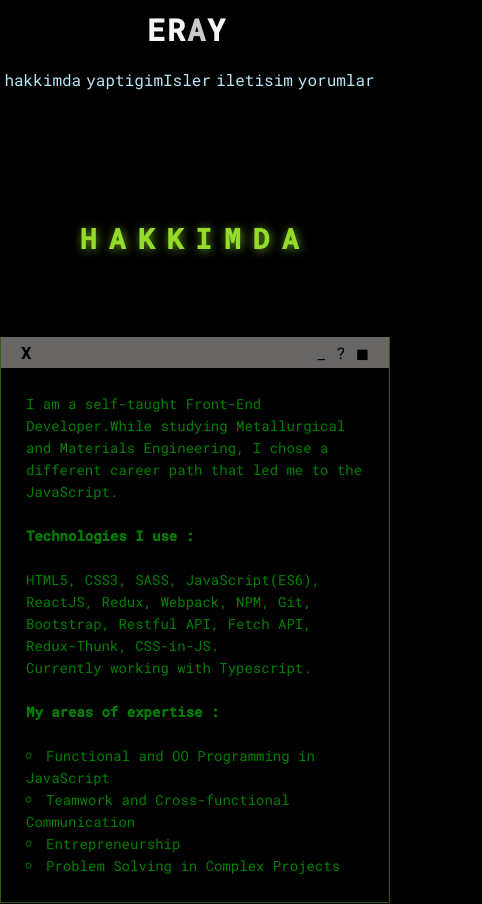
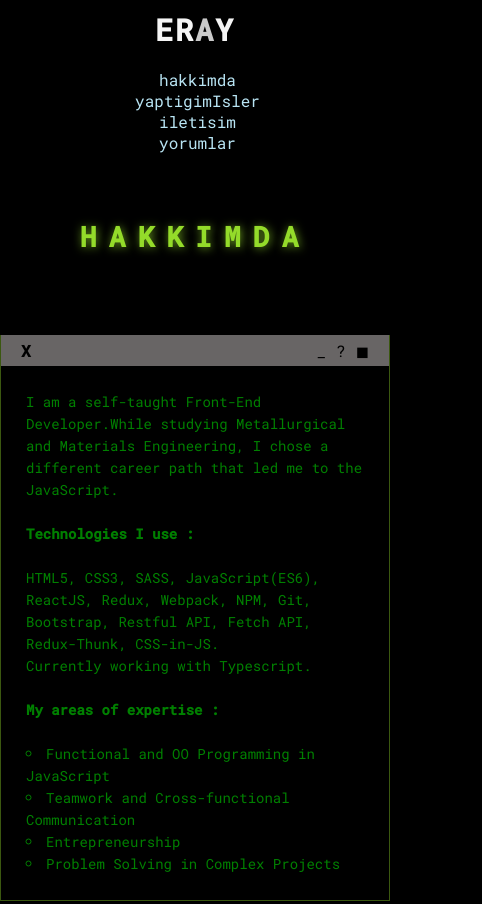
Before and after one commit to eraydurak/konusarak-ogren, a React (Create React App) app: page / in a window 390 px wide. Shown: the top 904 px of the page, 482 px wide, since content can reach past the window. Built offline with nearby package versions, Linux system fonts and the light colour scheme.

Commit message:
Fixed right blank area

```diff
--- a/src/App.scss
+++ b/src/App.scss
@@ -29,10 +29,10 @@ $transiti: 0.4s all cubic-bezier(0.445, 0.05, 0.55, 0.95);
 
 body,
 html {
-  width: 100%;
-  height: 100%;
+  // width: 100%;
+  // height: 100%;
   // overflow-y: auto;
-  // overflow-x: hidden;
+  overflow-x: hidden;
 }
 
 body {
@@ -393,18 +393,15 @@ footer {
 // RESPONSIVE
 
 @media screen and (min-width: 374px) and (max-width: 767px) {
-  body,
-  html {
-    max-width: 100%;
-  }
   nav {
-    height: auto;
+    position: relative;
     flex-direction: column;
-    max-width: 374px;
+    //max-width: 374px;
     ul {
       max-width: 100%;
       padding: 0;
       margin-top: 20px;
+      flex-direction: column;
       li {
         padding-left: 5px !important;
       }
@@ -416,6 +413,7 @@ footer {
   }
   .big-header {
     font-size: 28px;
+    margin-top: 55px;
   }
   .works {
     .item {
```
